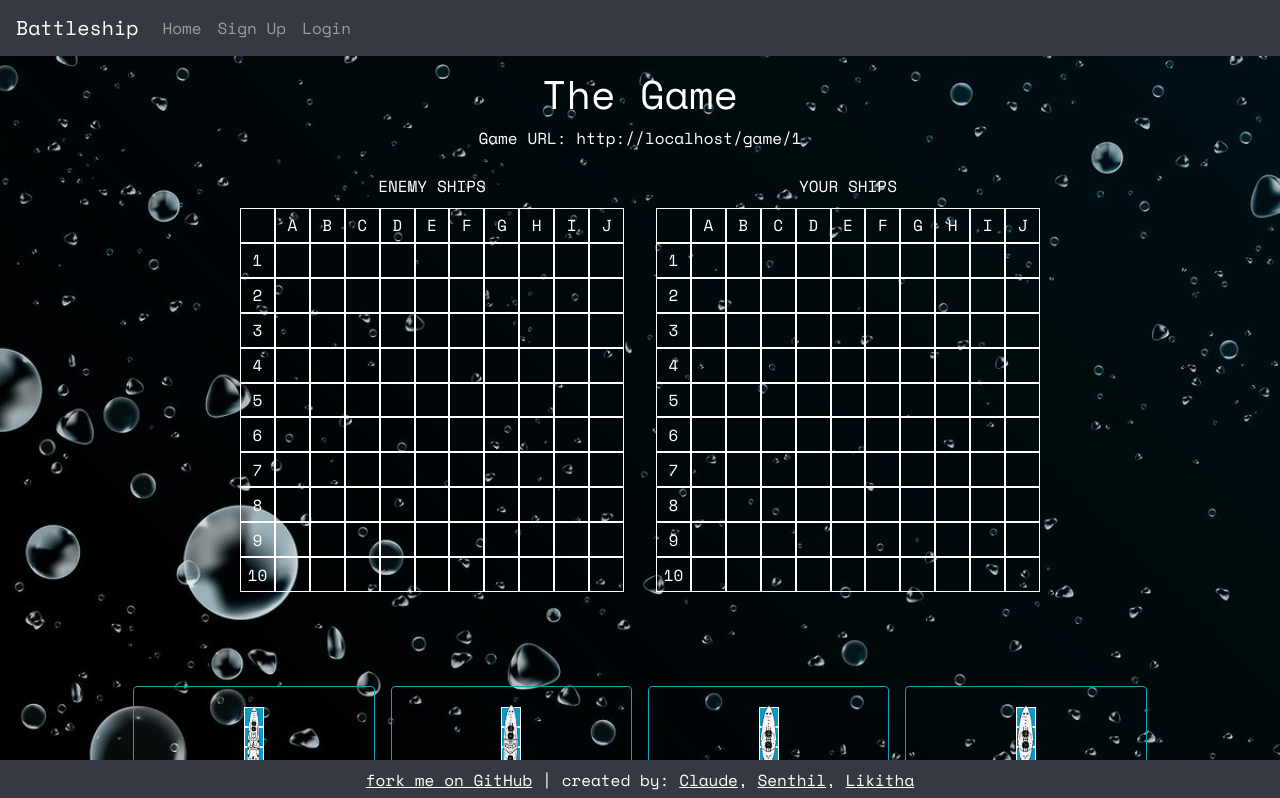
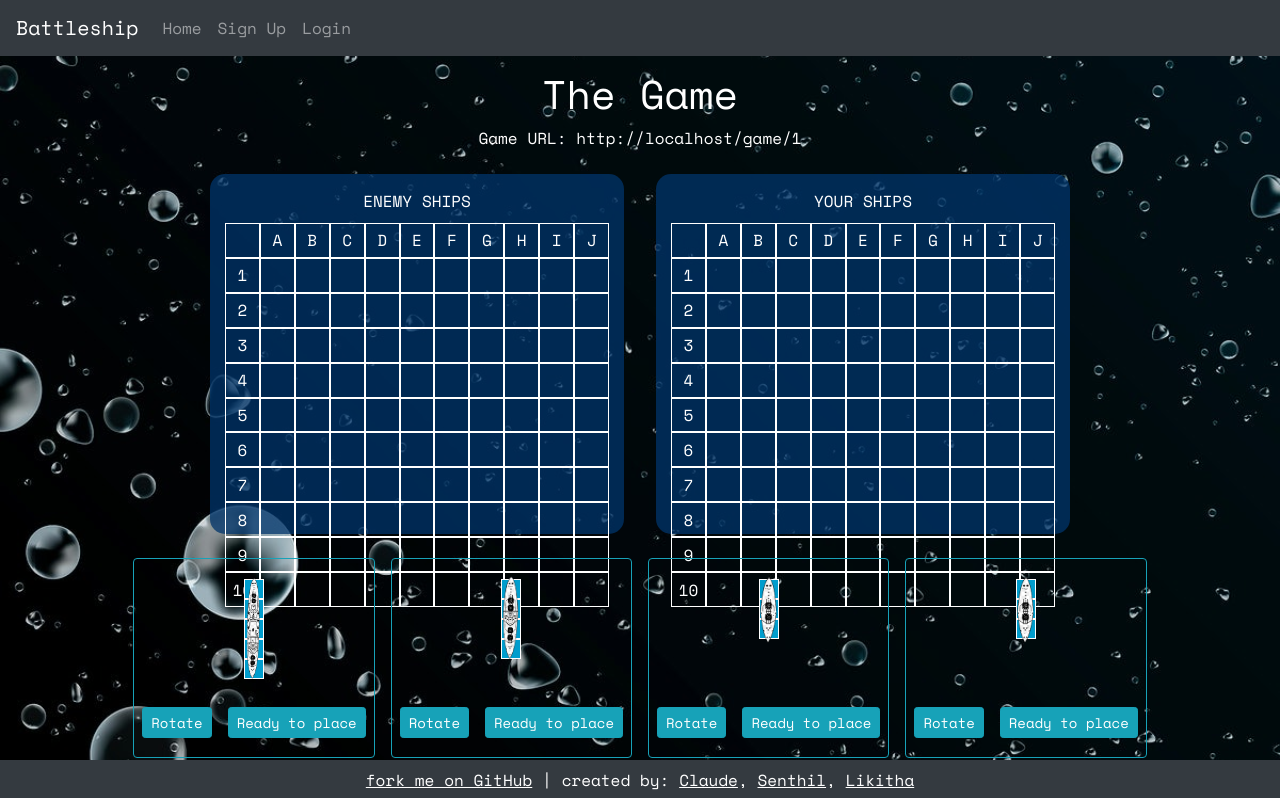
Before and after one commit to caldric/battleship-client, a React (Create React App) app: page /game/1 in a window 1280 px wide. Shown: the top 798 px of the page. Built offline with nearby package versions, Linux system fonts and the light colour scheme; no server answers.

Commit message:
adding background color to game boards

```diff
--- a/src/index.css
+++ b/src/index.css
@@ -54,6 +54,13 @@ code {
   width: var(--square-side);
   height: var(--square-side);
   margin: 10px auto 70px auto;
+}
+
+.boardContainer {
+  background-color: #00346bbf;
+  padding: 15px;
+  height: 360px;
+  border-radius: 15px;
 }
 
 .square {
```
